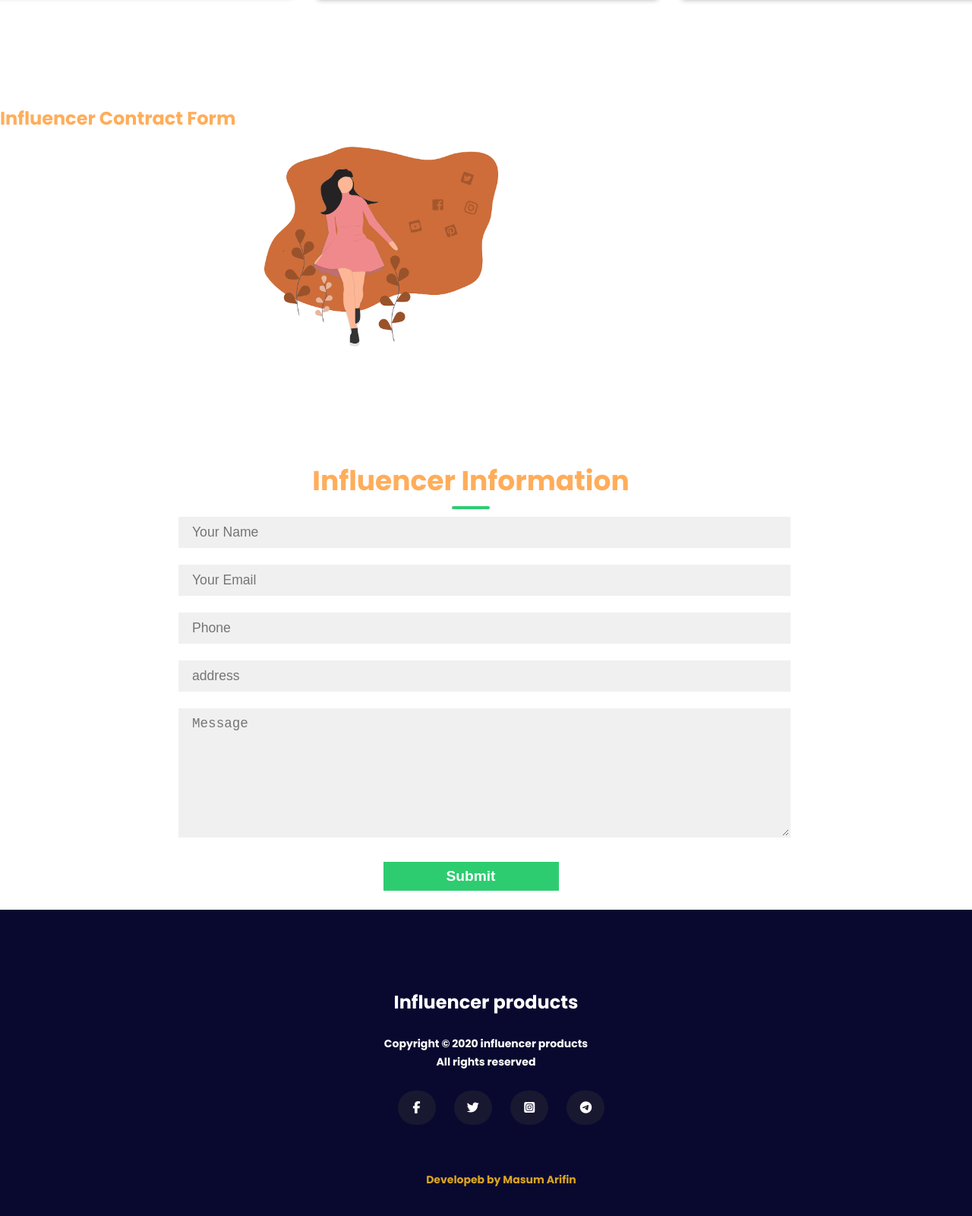
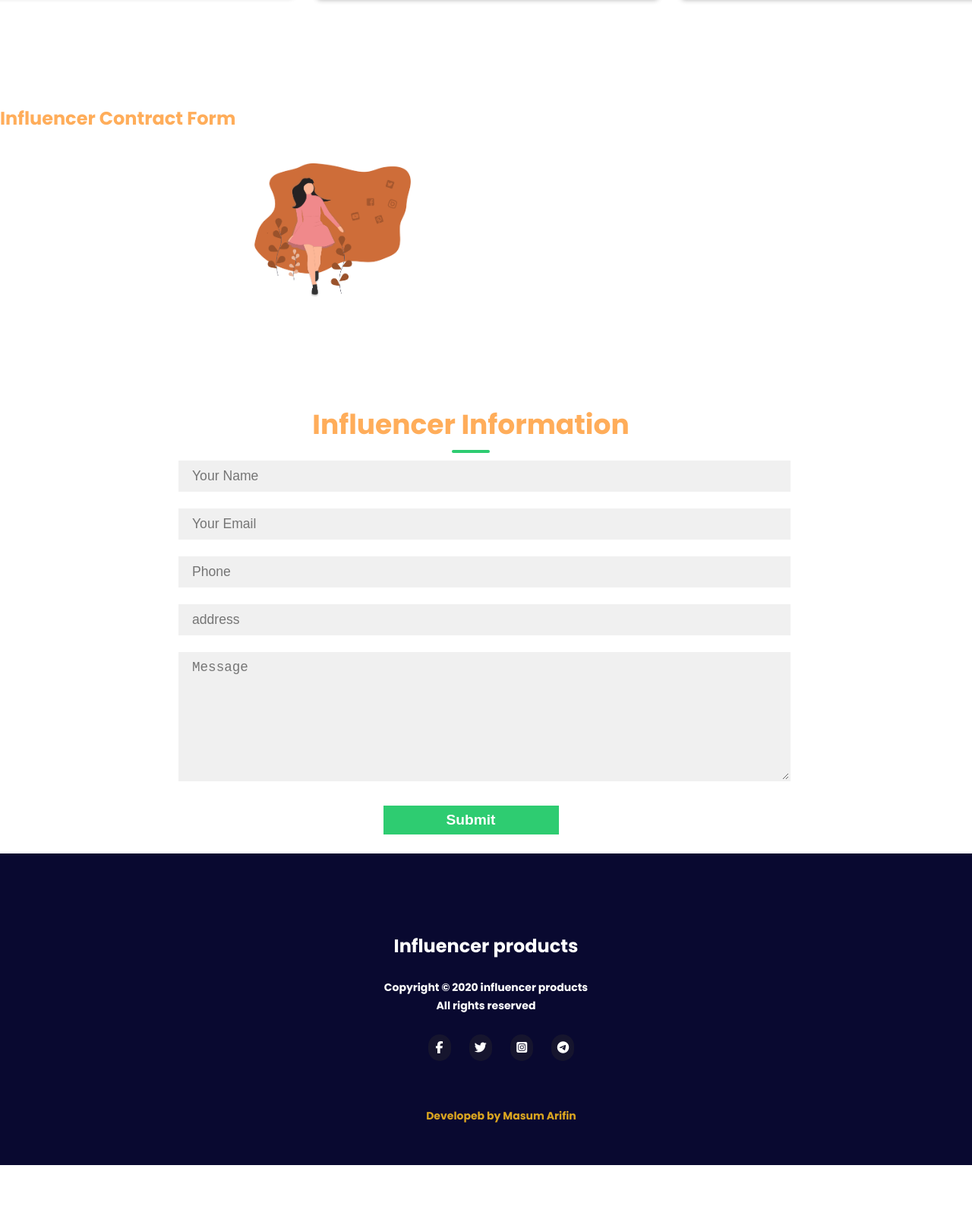
Before and after one commit to Masum-Arifin/second-assignment, a plain HTML site: page index.html in a window 1280 px wide. Shown: the part 3972-5572 px from the top of the page at 76% size. After the commit the page ends 5505 px from the top, so only its background shows below. Drawn offline with Linux system fonts and the light colour scheme.

Commit message:
new code

```diff
--- a/css/style.css
+++ b/css/style.css
@@ -140,6 +140,11 @@ section{
 
 .custom-color {
     color: #ffad5a;
+    text-align: center;
+}
+.custom-color  h1{
+text-align: center;
+color: greenyellow;
 }
 
 .top-text {
@@ -293,8 +298,9 @@ grid section end
 
 }
 #contact-img {
-    width: 30%;
-    margin-top: 50px;
+    width: 20%;
+    margin-top: 80px;
+    display: flex;
 
 }
 
@@ -409,7 +415,7 @@ textarea {
 
 /* footer section */
 .footer-title {
-    background-color: #090930;
+    background-color: #141475;
     flex-direction: column;
     width: 100%;
 
@@ -420,7 +426,7 @@ textarea {
     text-align: center;
     background-color: #090930;
     color: white;
-    margin: 0%;
+    margin: 0px;
     height: 250px;
 }
 
@@ -453,11 +459,11 @@ textarea {
 .footer-icon ul li a {
     color: white;
     padding: 5px 0px;
-    background-color: #3632325d;
+    background-color: #2c29295d;
     border-radius: 100px;
     display: inline-block;
-    width: 50px;
-    height: 35px;
+    width: 30px;
+    height: 25px;
     align-content: center;
 }
 .masum{
```
